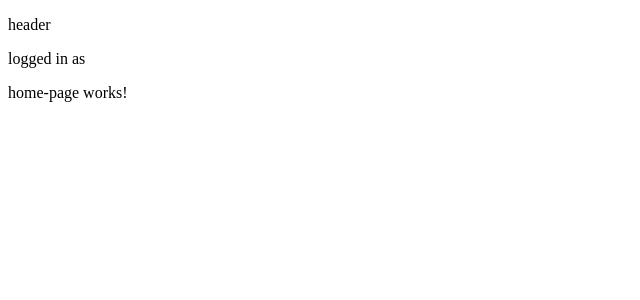
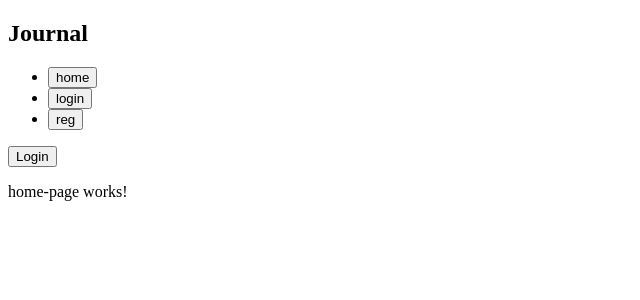
Before and after one commit to williameliasson/journal-frontend, an Angular app: page / in a window 1280 px wide. Shown: the top 300 px of the page, without its empty margins (0-640 px from the left). Built offline with nearby package versions, Linux system fonts and the light colour scheme; no server answers.

Commit message:
added conditional rendering of logged in user, and some nav buttons

```diff
--- a/src/app/components/header/header.html
+++ b/src/app/components/header/header.html
@@ -1,4 +1,15 @@
-<div>
-    <p>header</p>
-    <p>logged in as {{authService.currentUser()}}</p>
-</div>
+<nav>
+    <h1>Journal</h1>
+    <ul>
+        <li><button routerLink="/">home</button></li>
+        <li><button routerLink="/login">login</button></li>
+        <li><button routerLink="/register">reg</button></li>
+    </ul>
+    @if (authService.currentUser(); as username) {
+        <!-- Here is what is shown if the user is logged in -->
+        <p>logged in as {{username}}</p>
+        <!-- add: button to log out -->
+    } @else {
+        <button routerLink="/login">Login</button>
+    }
+</nav>
--- a/src/app/components/header/header.scss
+++ b/src/app/components/header/header.scss
@@ -0,0 +1,3 @@
+nav {
+
+}
--- a/src/app/components/header/header.ts
+++ b/src/app/components/header/header.ts
@@ -1,9 +1,10 @@
 import { Component, inject, OnInit } from '@angular/core';
 import { AuthService } from '../../services/auth-service';
+import { RouterLink } from '@angular/router';
 
 @Component({
   selector: 'app-header',
-  imports: [],
+  imports: [RouterLink],
   templateUrl: './header.html',
   styleUrl: './header.scss',
 })
```
